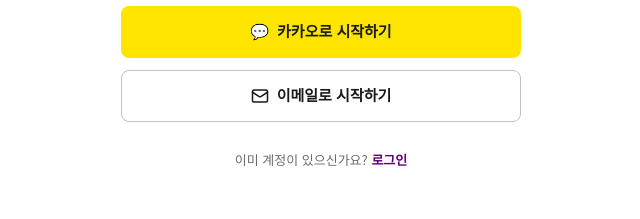
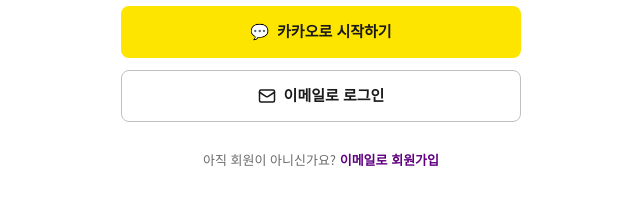
Before and after one commit to jiwone73/beauty-and-job, a Next.js app: page /login in a window 1280 px wide. Shown: the part 389-608 px from the top of the page, without its empty margins (319-959 px from the left). Built offline with nearby package versions, Linux system fonts and the light colour scheme; a web font is replaced by a local one.

Commit message:
로그인 진입: 이메일 버튼을 로그인 우선으로, 회원가입은 보조 링크로 (개인·기업)

```diff
--- a/app/login/page.tsx
+++ b/app/login/page.tsx
@@ -71,25 +71,22 @@ export default function LoginStartPage() {
               <span>💬</span>
               <span>카카오로 시작하기</span>
             </button>
-
-            {/* 이메일 가입 */}
-            <Link href="/signup/email">
+            {/* 이메일 로그인 */}
+            <Link href="/login/email">
               <button className="w-full h-[52px] bg-white border border-[#c0c0c0] text-[#1a1a1a] rounded-lg font-semibold text-[15px] hover:border-[#5f0080] hover:bg-[#fafafa] transition flex items-center justify-center gap-2">
                 <Mail size={18} />
-                <span>이메일로 시작하기</span>
+                <span>이메일로 로그인</span>
               </button>
             </Link>
-
-            {/* 로그인 */}
+            {/* 회원가입 */}
             <div className="mt-6 text-center">
-              <span className="text-[13px] text-[#6b6b6b]">이미 계정이 있으신가요? </span>
-              <Link href="/login/email" className="text-[13px] text-[#5f0080] font-semibold hover:underline">
-                로그인
+              <span className="text-[13px] text-[#6b6b6b]">아직 회원이 아니신가요? </span>
+              <Link href="/signup/email" className="text-[13px] text-[#5f0080] font-semibold hover:underline">
+                이메일로 회원가입
               </Link>
             </div>
           </>
         )}
-
         {tab === "company" && (
           <>
             {/* 기업 이메일 가입 */}
@@ -99,7 +96,6 @@ export default function LoginStartPage() {
                 <span>이메일로 시작하기</span>
               </button>
             </Link>
-
             {/* 기업 로그인 */}
             <div className="mt-6 text-center">
               <span className="text-[13px] text-[#6b6b6b]">이미 계정이 있으신가요? </span>
```
